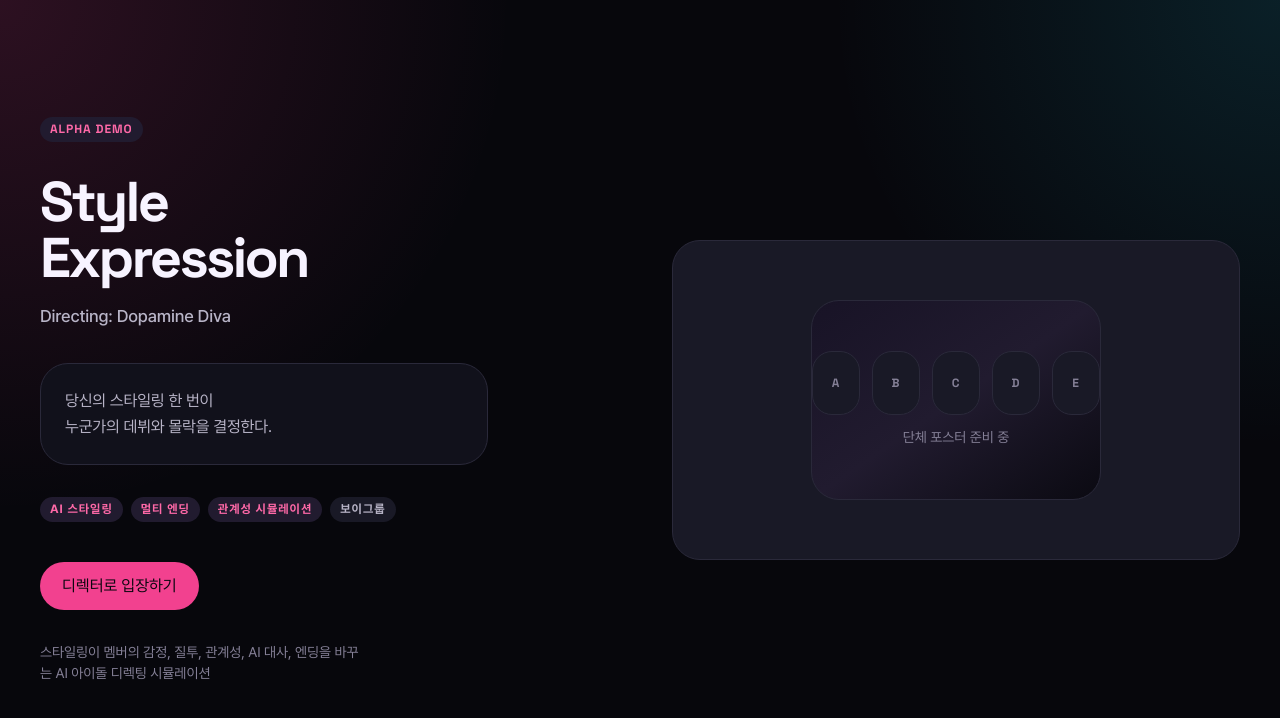
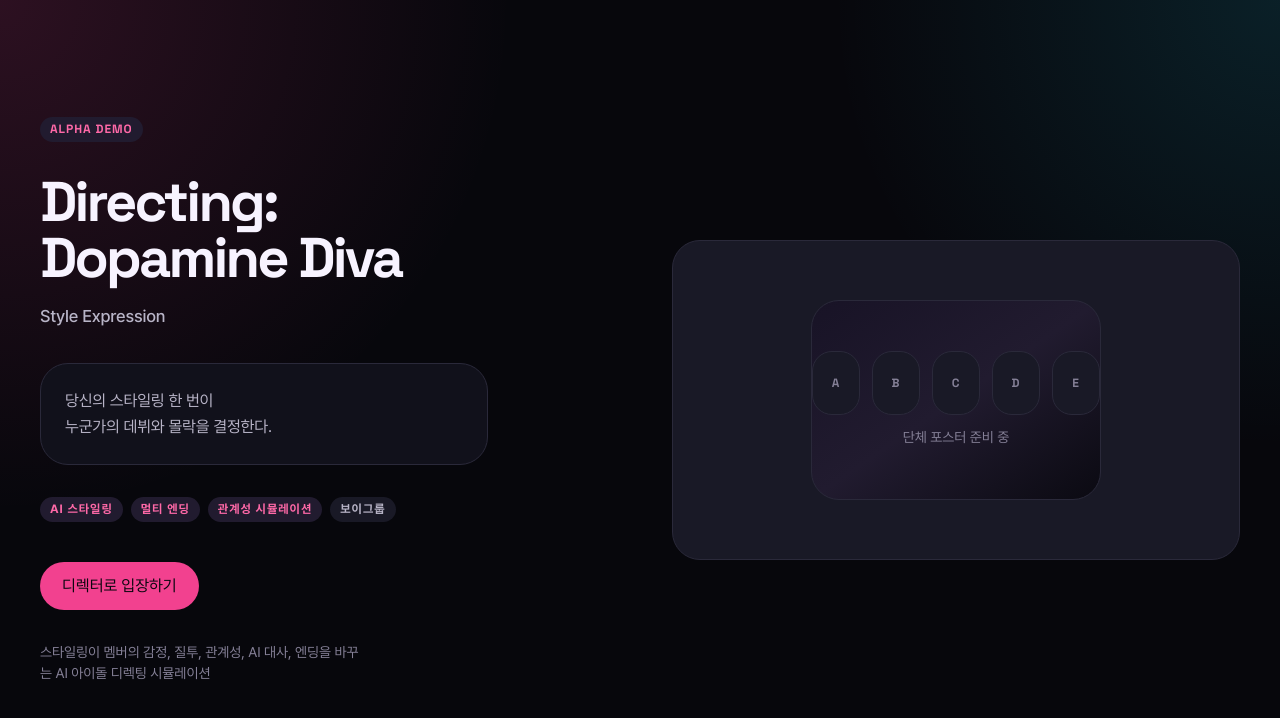
Before and after one commit to JunnnnyWon/style-expression-mvp, a Next.js app: page / in a window 1280 px wide. Shown: the top 718 px of the page. Built offline with nearby package versions, Linux system fonts and the light colour scheme.

Commit message:
fix: 포스터 비율 9:16으로 수정, 메인 타이틀 Directing: Dopamine Diva로 변경

```diff
--- a/app/layout.tsx
+++ b/app/layout.tsx
@@ -2,7 +2,7 @@ import type { Metadata } from "next";
 import "./globals.css";
 
 export const metadata: Metadata = {
-  title: "Style Expression | Directing: Dopamine Diva",
+  title: "Directing: Dopamine Diva",
   description: "AI 기반 아이돌 스타일링 디렉팅 및 멀티 엔딩 시뮬레이션 게임",
 };
 
--- a/app/page.tsx
+++ b/app/page.tsx
@@ -24,12 +24,12 @@ export default function LandingPage() {
             </span>
           </div>
           <div className="space-y-4">
-            <h1 className="text-display-xl">
-              Style<br />Expression
-            </h1>
-            <p className="text-body-lg text-text-secondary">
-              Directing: Dopamine Diva
-            </p>
+<h1 className="text-display-xl">
+  Directing:<br />Dopamine Diva
+</h1>
+<p className="text-body-lg text-text-secondary">
+  Style Expression
+</p>
           </div>
 
           <div className="bg-surface border border-border rounded-xl p-6 max-w-md mx-auto lg:mx-0">
--- a/app/result/page.tsx
+++ b/app/result/page.tsx
@@ -38,16 +38,16 @@ function ResultContent() {
         <p className="text-body-sm text-text-secondary">선택의 후폭풍이 대기실을 감쌌다</p>
       </div>
 
-      <div className="aspect-video bg-surface-elevated border border-border rounded-xl overflow-hidden">
+      <div className="bg-surface-elevated border border-border rounded-xl overflow-hidden flex items-center justify-center" style={{ maxHeight: '500px' }}>
         {!posterError ? (
           <img
             src={mission.posterUrl}
             alt={`${mission.title} 콘셉트 포스터`}
-            className="w-full h-full object-cover"
+            className="w-full h-full object-contain max-h-[500px]"
             onError={() => setPosterError(true)}
           />
         ) : (
-          <div className="w-full h-full flex items-center justify-center bg-gradient-to-br from-surface-soft to-surface">
+          <div className="w-full h-full flex items-center justify-center bg-gradient-to-br from-surface-soft to-surface" style={{ minHeight: '300px' }}>
             <p className="text-body-sm text-text-muted">포스터 로딩 실패</p>
           </div>
         )}
--- a/components/MissionCard.tsx
+++ b/components/MissionCard.tsx
@@ -31,7 +31,7 @@ export default function MissionCard({
       tabIndex={0}
       onKeyDown={(e) => { if (e.key === "Enter" || e.key === " ") { e.preventDefault(); onSelect(mission.id); } }}
     >
-      <div className="aspect-video bg-surface-elevated overflow-hidden relative">
+      <div className="aspect-[9/16] bg-surface-elevated overflow-hidden relative">
         {!imgError ? (
           <img
             src={mission.posterUrl}
```
